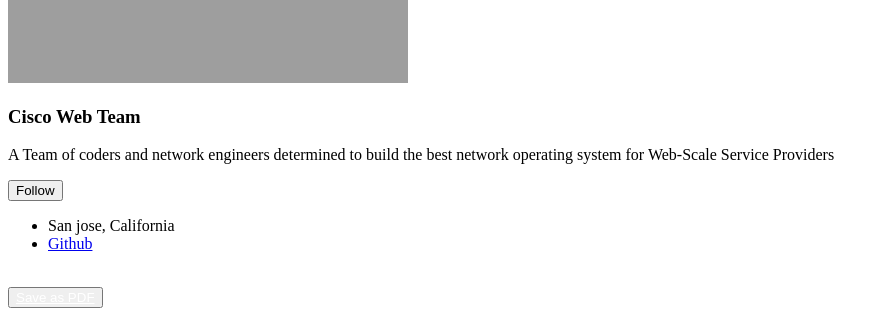
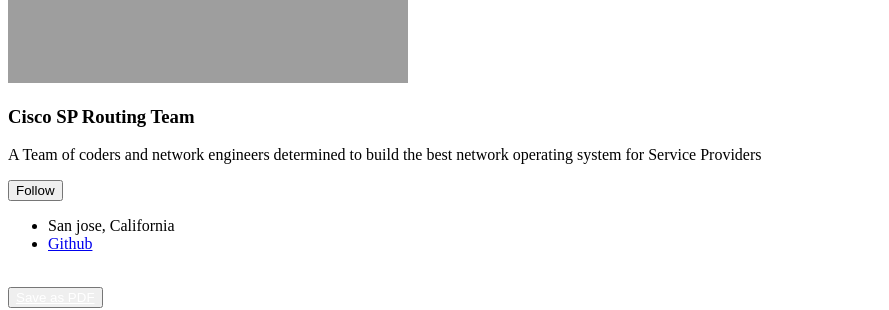
Before and after one commit to xrdocs/cloud-scale-networking, a Jekyll site: the page built from _pages/category-archive.html, in a window 1280 px wide. Shown: the part 425-735 px from the top of the page, without its empty margins (0-889 px from the left). Built offline with Jekyll 4.4.1, drawn with Linux system fonts in a browser that asks for light colours.

Commit message:
Update _config.yml

```diff
--- a/_config.yml
+++ b/_config.yml
@@ -63,9 +63,9 @@
 
 # Site Author
 author:
-  name             : "Cisco Web Team"
+  name             : "Cisco SP Routing Team"
   avatar           : "cloud-scale-networking-team.png"
-  bio              : "A Team of coders and network engineers determined to build the best network operating system for Web-Scale Service Providers"
+  bio              : "A Team of coders and network engineers determined to build the best network operating system for Service Providers"
   location         : "San jose, California"
   email            :
   uri              :
```
